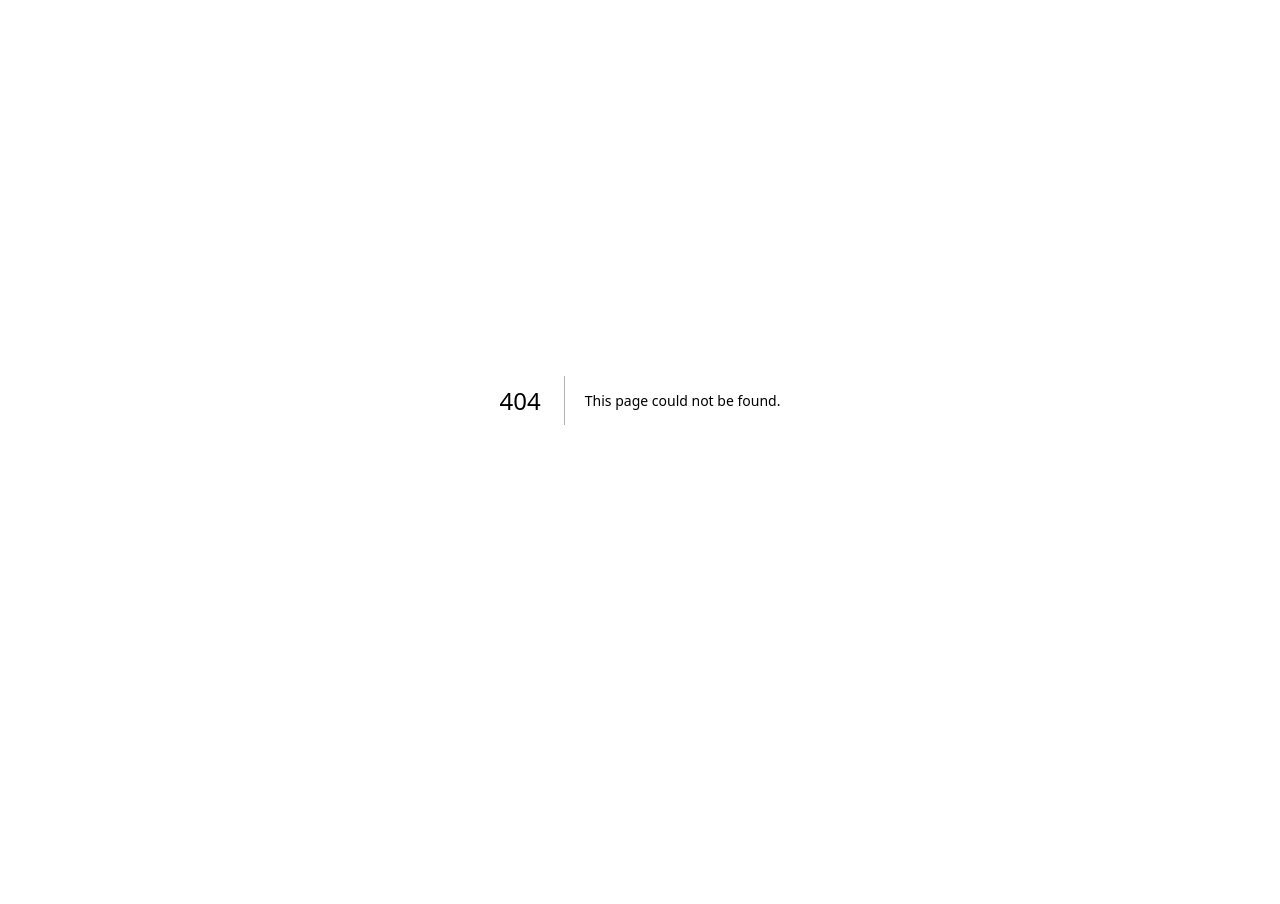
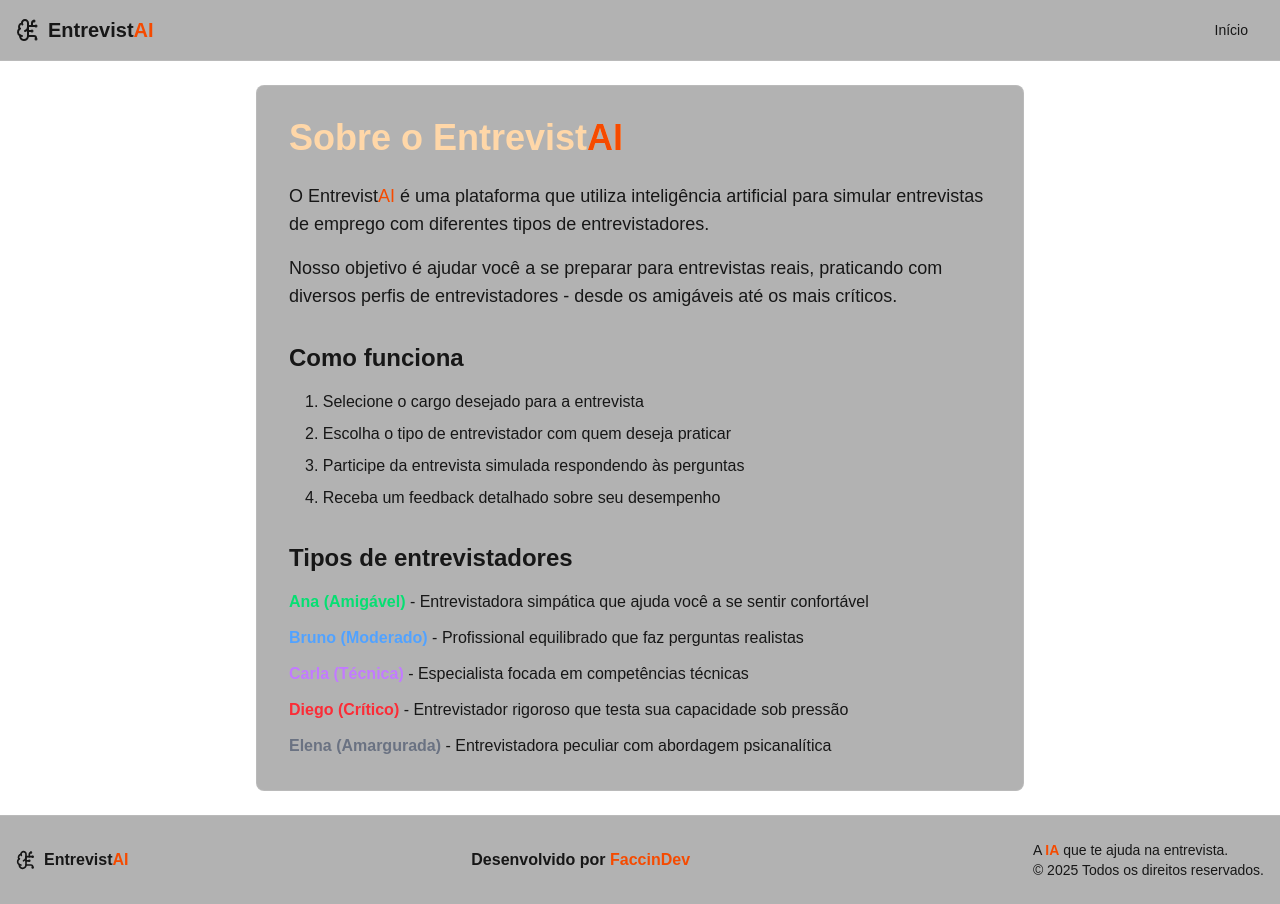
Before and after one commit to Faccin27/EntrevistAI, a Next.js app: page /about in a window 1280 px wide. Before the commit this address had no page. Before the commit the page ends 800 px from the top, so only its background shows below. Built offline with nearby package versions, Linux system fonts and the light colour scheme.

Commit message:
feat: created about page

```diff
--- /dev/null
+++ b/src/app/about/page.tsx
@@ -0,0 +1,59 @@
+import Footer from "@/components/footer"
+import Header from "@/components/header"
+
+export default function SobrePage() {
+  return (
+    <div className="flex flex-col min-h-screen bg-gradient-to-b from-background to-background/80">
+      <Header />
+      <main className="flex-1 flex items-center justify-center p-6">
+        <section className="max-w-3xl w-full glass-card rounded-lg p-8 border border-white/10 backdrop-blur-sm bg-black/30">
+          <h1 className="text-3xl md:text-4xl font-bold mb-6 bg-orange-200 bg-clip-text text-transparent">
+            Sobre o Entrevist<span className="text-orange-600">AI</span>
+          </h1>
+
+          <div className="space-y-4">
+            <p className="text-lg">
+              O Entrevist<span className="text-orange-600">AI</span> é uma plataforma que utiliza inteligência
+              artificial para simular entrevistas de emprego com diferentes tipos de entrevistadores.
+            </p>
+
+            <p className="text-lg">
+              Nosso objetivo é ajudar você a se preparar para entrevistas reais, praticando com diversos perfis de
+              entrevistadores - desde os amigáveis até os mais críticos.
+            </p>
+
+            <h2 className="text-2xl font-bold mt-8 mb-4">Como funciona</h2>
+
+            <ol className="list-decimal list-inside space-y-2 ml-4">
+              <li>Selecione o cargo desejado para a entrevista</li>
+              <li>Escolha o tipo de entrevistador com quem deseja praticar</li>
+              <li>Participe da entrevista simulada respondendo às perguntas</li>
+              <li>Receba um feedback detalhado sobre seu desempenho</li>
+            </ol>
+
+            <h2 className="text-2xl font-bold mt-8 mb-4">Tipos de entrevistadores</h2>
+
+            <ul className="space-y-3">
+              <li>
+                <span className="font-bold text-green-400">Ana (Amigável)</span> - Entrevistadora simpática que ajuda você a se sentir confortável
+              </li>
+              <li>
+                <span className="font-bold text-blue-400">Bruno (Moderado)</span> - Profissional equilibrado que faz perguntas realistas
+              </li>
+              <li>
+                <span className="font-bold text-purple-400">Carla (Técnica)</span> - Especialista focada em competências técnicas
+              </li>
+              <li>
+                <span className="font-bold text-red-500">Diego (Crítico)</span> - Entrevistador rigoroso que testa sua capacidade sob pressão
+              </li>
+              <li>
+                <span className="font-bold text-gray-500">Elena (Amargurada)</span> - Entrevistadora peculiar com abordagem psicanalítica
+              </li>
+            </ul>
+          </div>
+        </section>
+      </main>
+      <Footer />
+    </div>
+  )
+}
```
Also changed, not shown: 1 other file (tests, documents, lock files or other folders).
